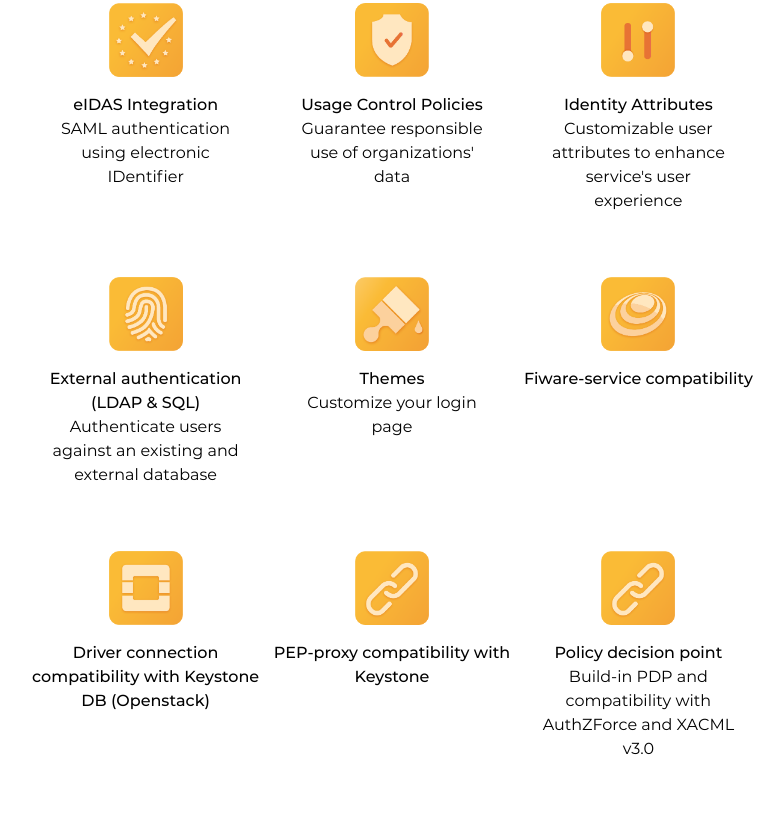
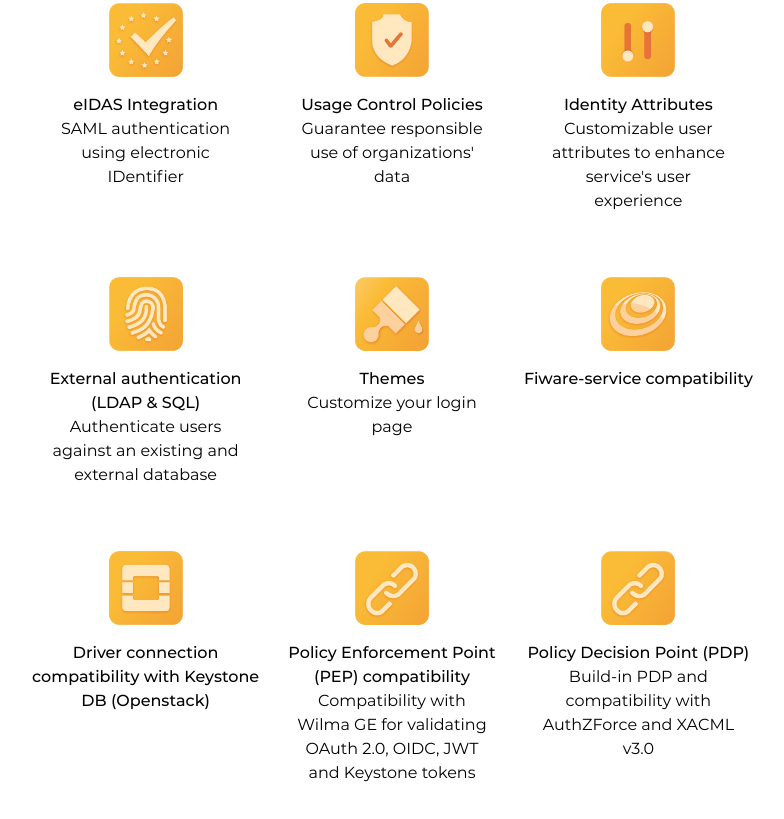
Before and after one commit to keyrock-fiware/keyrock-fiware.github.io, a plain HTML site: page index.html in a window 1280 px wide. Shown: the part 1719-2538 px from the top of the page, without its empty margins (248-1032 px from the left). Drawn offline with Linux system fonts and the light colour scheme.

Commit message:
Update index.html

```diff
--- a/index.html
+++ b/index.html
@@ -123,12 +123,12 @@
                 </div>
                 <div class="feature">
                     <img src="assets/img/icons/pep-proxy.png" alt="Fiware icon">
-                    <h4>PEP-proxy compatibility with Keystone</h4>
-
+                    <h4>Policy Enforcement Point (PEP) compatibility</h4>
+                    <span>Compatibility with Wilma GE for validating OAuth 2.0, OIDC, JWT and Keystone tokens</span>
                 </div>
                 <div class="feature">
                     <img src="assets/img/icons/pep-proxy.png" alt="Fiware icon">
-                    <h4>Policy decision point</h4>
+                    <h4>Policy Decision Point (PDP)</h4>
                     <span>Build-in PDP and compatibility with AuthZForce and XACML v3.0</span>
                 </div>
             </div>
```
